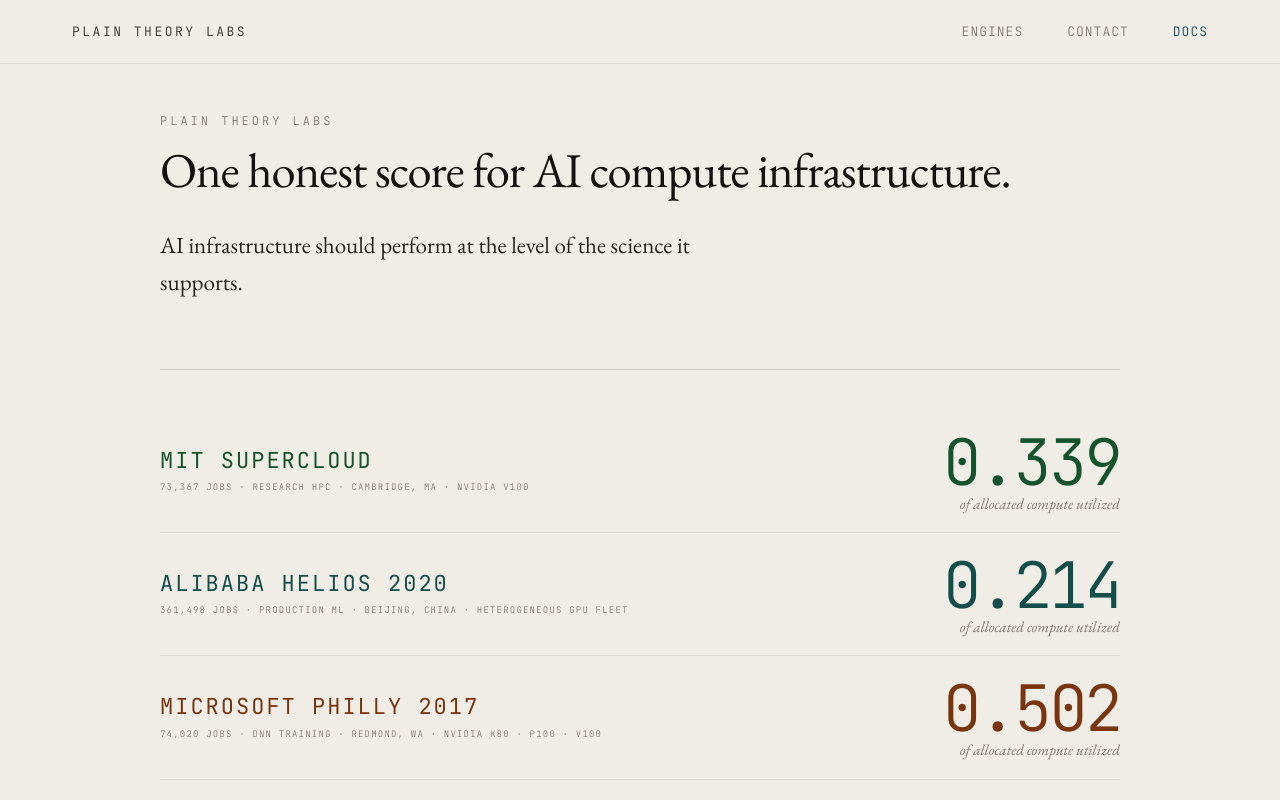
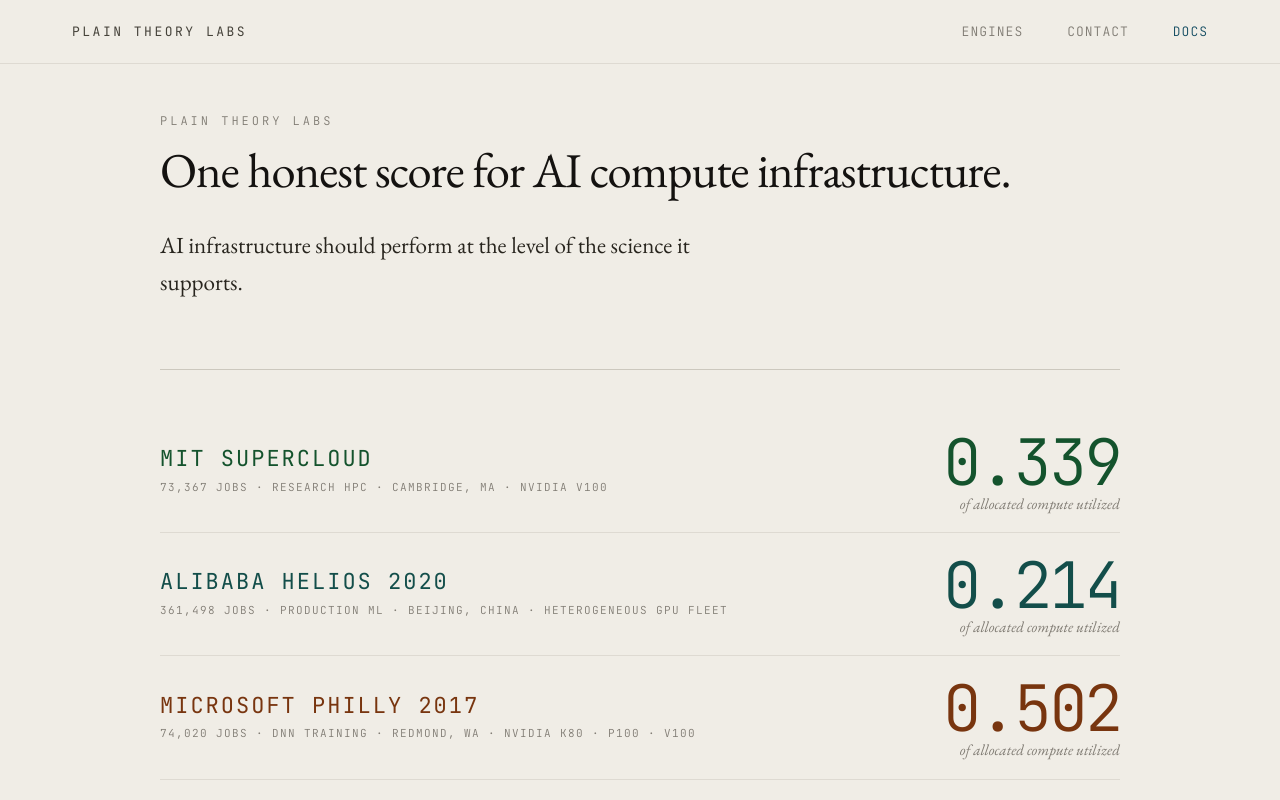
Before and after one commit to plain-theory-labs/ptl-website, an Astro site: page / in a window 1280 px wide. Shown: the top 800 px of the page. Built offline with nearby package versions, Linux system fonts and the light colour scheme; Astro itself is replaced by a stand-in of ours.

Commit message:
style: bump score-meta font-size 9px → 11px

```diff
--- a/src/pages/index.astro
+++ b/src/pages/index.astro
@@ -437,9 +437,9 @@ const description = "One honest score for AI compute infrastructure.";
 }
 .score-meta {
   font-family: var(--mono);
-  font-size: 9px;
+  font-size: 11px;
   font-weight: 300;
-  letter-spacing: 1.2px;
+  letter-spacing: 1.4px;
   text-transform: uppercase;
   color: var(--ink-4);
   line-height: 1.6;
```
